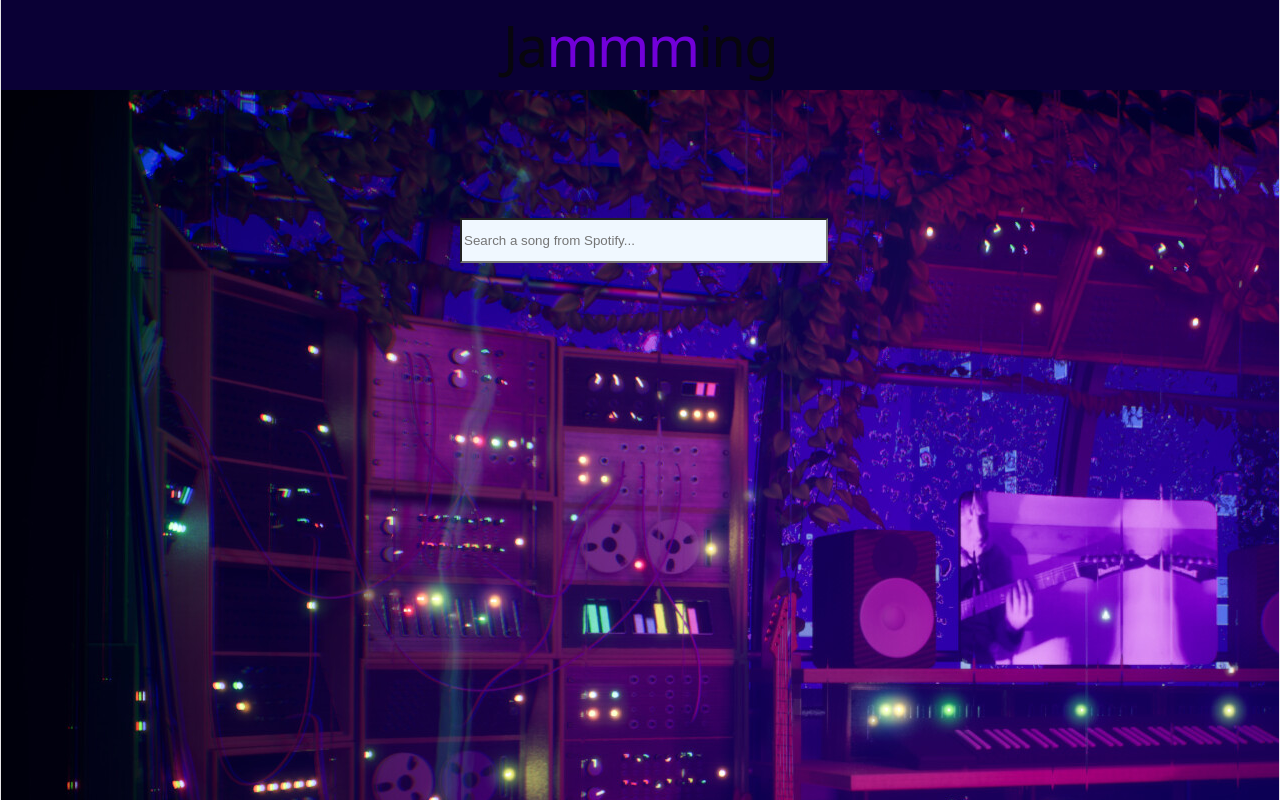
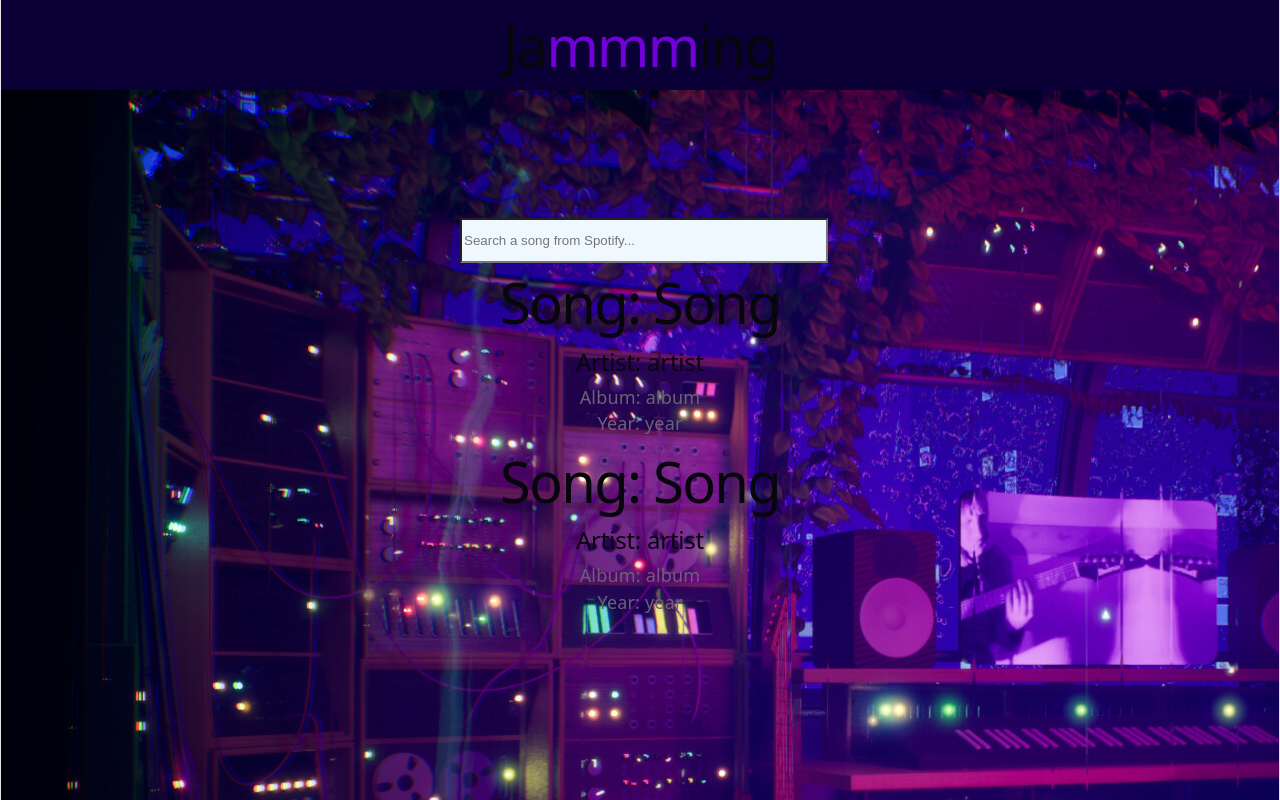
Before and after one commit to lbilal0016/JammingApp, a React (Vite) app in the folder JammingApp/: page / in a window 1280 px wide. Shown: the top 800 px of the page. Built offline with nearby package versions, Linux system fonts and the light colour scheme.

Commit message:
Under construction now: search results section.

```diff
--- a/JammingApp/src/App.jsx
+++ b/JammingApp/src/App.jsx
@@ -1,7 +1,4 @@
 import { useState } from 'react'
-import reactLogo from './assets/react.svg'
-import viteLogo from './assets/vite.svg'
-import heroImg from './assets/hero.png'
 import './App.css'
 
 import Header from './components/Header/Header.jsx';
@@ -10,17 +7,38 @@ import BodyContainer from './components/BodyContainer/BodyContainer.jsx'
 function App() {
 
   const [searchText, setSearchText] = useState('');
+  const [searchResults, setSearchResults] = useState(
+    [
+      {
+        song: 'Song',
+        artist: 'artist',
+        album: 'album',
+        year: 'year'
+      },
+      {
+        song: 'Song',
+        artist: 'artist',
+        album: 'album',
+        year: 'year'
+      }
+    ]
+  );
 
   const searchEntryHandler = e => {
     setSearchText(e.target.value);
+
   };
 
   return (
     <>
       <Header />
-      <BodyContainer searchText={searchText} searchEntryHandler={searchEntryHandler} />
+      <BodyContainer
+      searchText={searchText}
+      searchEntryHandler={searchEntryHandler}
+      searchResults={searchResults}
+      />
     </>
   )
 }
 
-export default App
+export default App;
--- a/JammingApp/src/components/BodyContainer/BodyContainer.jsx
+++ b/JammingApp/src/components/BodyContainer/BodyContainer.jsx
@@ -1,5 +1,6 @@
 import styles from './BodyContainer.module.css';
 import SearchBar from '../SearchBar/SearchBar.jsx';
+import SearchResults from '../SearchResults/SearchResults.jsx';
 
 function BodyContainer(props){
 
@@ -8,6 +9,7 @@ function BodyContainer(props){
             <div className={styles.searchBarWrapper}>
                 <SearchBar searchText={props.searchText} searchEntryHandler={props.searchEntryHandler} />
             </div>
+            <SearchResults results={props.searchResults} />
         </section>
     );
 }
--- /dev/null
+++ b/JammingApp/src/components/SearchResults/SearchResults.jsx
@@ -0,0 +1,22 @@
+import styles from './SearchResults.module.css';
+
+function SearchResults({results}){
+    return (
+        <section id="searchResults">
+            {
+                results.map((result, index) => {
+                    return (
+                        <div key={index}>
+                            <h1>Song: {result.song}</h1>
+                            <h2>Artist: {result.artist}</h2>
+                            <p>Album: {result.album}</p>
+                            <p>Year: {result.year}</p>
+                        </div>
+                    );
+                })
+            }
+        </section>
+    );
+}
+
+export default SearchResults;
```
Also changed, not shown: JammingApp/src/components/SearchResults/SearchResults.module.css (added).
